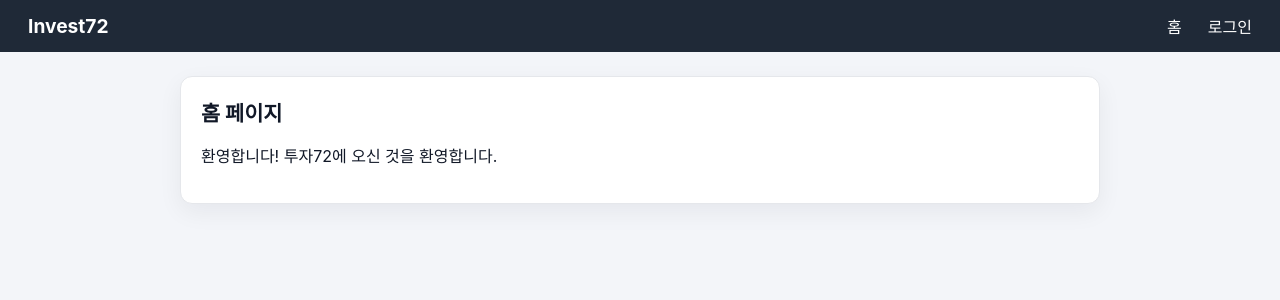
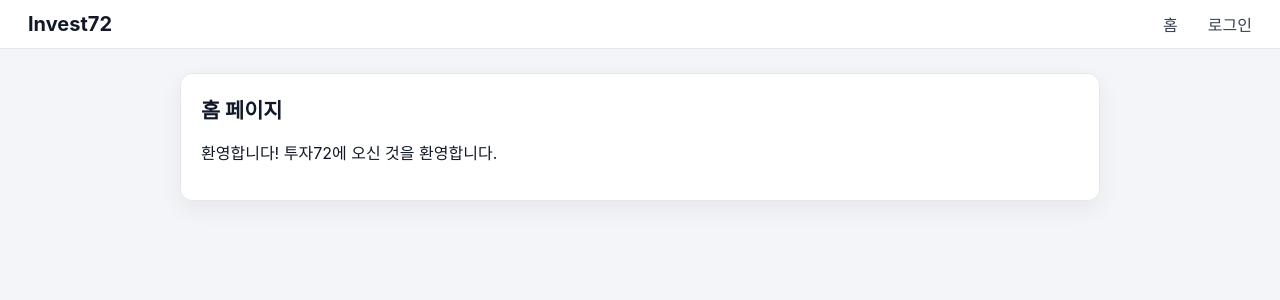
Before and after one commit to yonghwankim-dev/invest72-web, a React (Create React App) app: page / in a window 1280 px wide. Shown: the top 300 px of the page. Built offline with nearby package versions, Linux system fonts and the light colour scheme; no server answers.

Commit message:
navBar css

```diff
--- /dev/null
+++ b/src/components/NavBar.css
@@ -0,0 +1,59 @@
+.navBar {
+  display: flex;
+  align-items: center;
+  gap: 20px;
+  padding: 12px 20px;
+  border-bottom: 1px solid #e5e7eb;
+  background-color: #ffffff;
+}
+
+.logo .navLink {
+  font-size: 20px;
+  font-weight: 700;
+  color: #111827;
+}
+
+.navLinksContainer {
+  display: flex;
+  align-items: center;
+  justify-content: flex-start;
+  margin-right: auto;
+}
+
+.navLinks {
+  display: flex;
+  align-items: center;
+  gap: 14px;
+  list-style: none;
+  margin: 0;
+  padding: 0;
+}
+
+.navLink {
+  text-decoration: none;
+  color: #374151;
+  font-weight: 500;
+}
+
+.navLink:hover {
+  color: #2563eb;
+}
+
+.userName {
+  color: #111827;
+  font-weight: 700;
+}
+
+.buttonDanger {
+  border: none;
+  border-radius: 8px;
+  padding: 8px 12px;
+  background: #ef4444;
+  color: #ffffff;
+  font-weight: 600;
+  cursor: pointer;
+}
+
+.buttonDanger:hover {
+  background: #dc2626;
+}
--- a/src/components/NavBar.jsx
+++ b/src/components/NavBar.jsx
@@ -1,4 +1,5 @@
 import { Link } from "react-router-dom";
+import "./NavBar.css";
 
 export default function NavBar({user, isLoggedIn, handleLogout}){
     return (
@@ -6,11 +7,19 @@ export default function NavBar({user, isLoggedIn, handleLogout}){
       <div className="logo">
         <Link to="/" className="navLink">Invest72</Link>
       </div>
+
+      <div className="navLinksContainer">
+        <ul className="navLinks">
+          {isLoggedIn && (
+            <li><Link to="/products" className="navLink">상품</Link></li>
+          )}
+        </ul>
+      </div>
+
       <ul className="navLinks">
         <li><Link to="/" className="navLink">홈</Link></li>
         {isLoggedIn ? (
           <>
-                        <li><Link to="/products" className="navLink">상품</Link></li>
             <li><strong className="userName">{user?.nickname}</strong></li>
             <li><button className="buttonDanger" onClick={handleLogout}>로그아웃</button></li>
           </>
```
Lines whose indentation alone changed are shown as unchanged.
